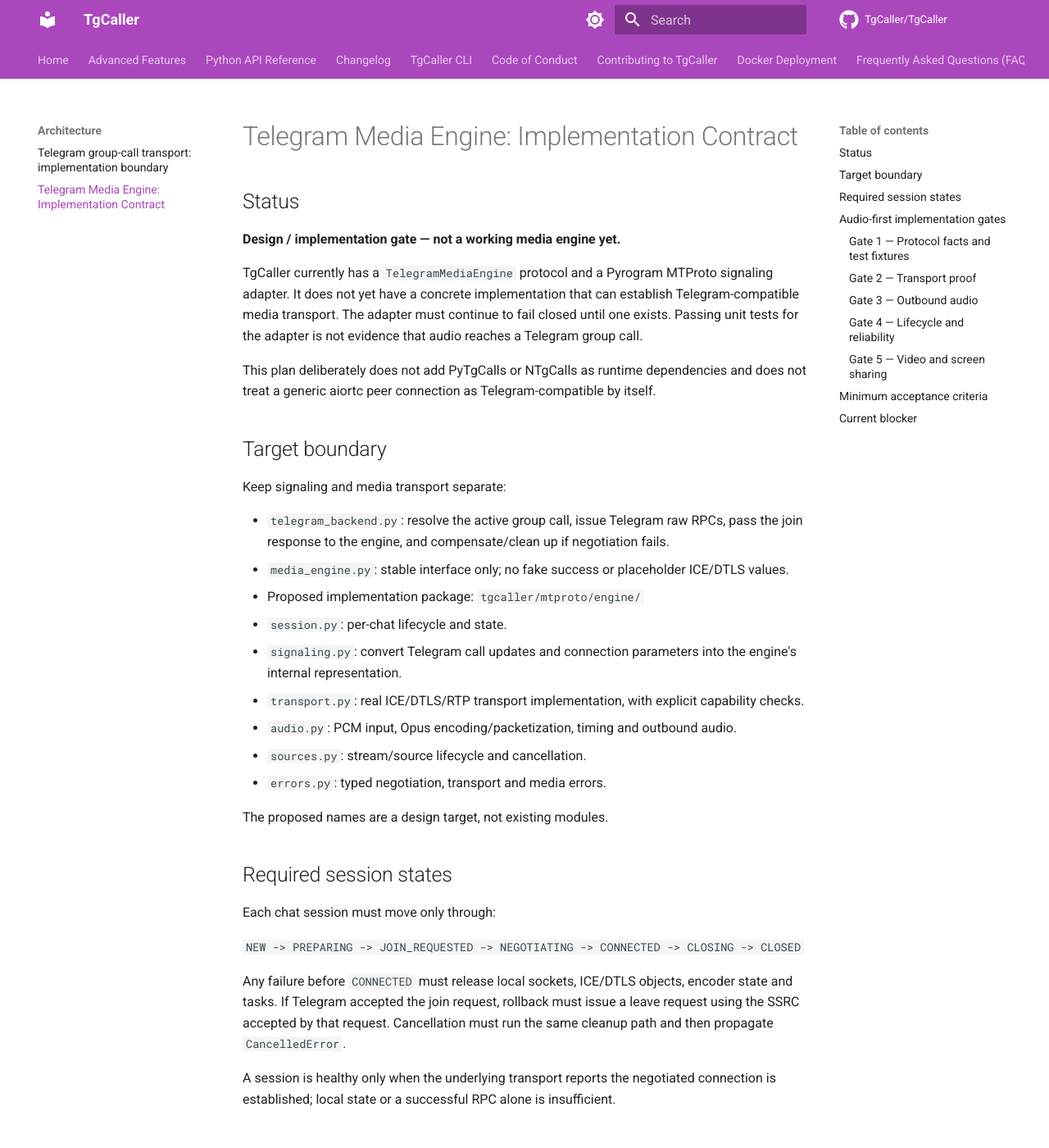
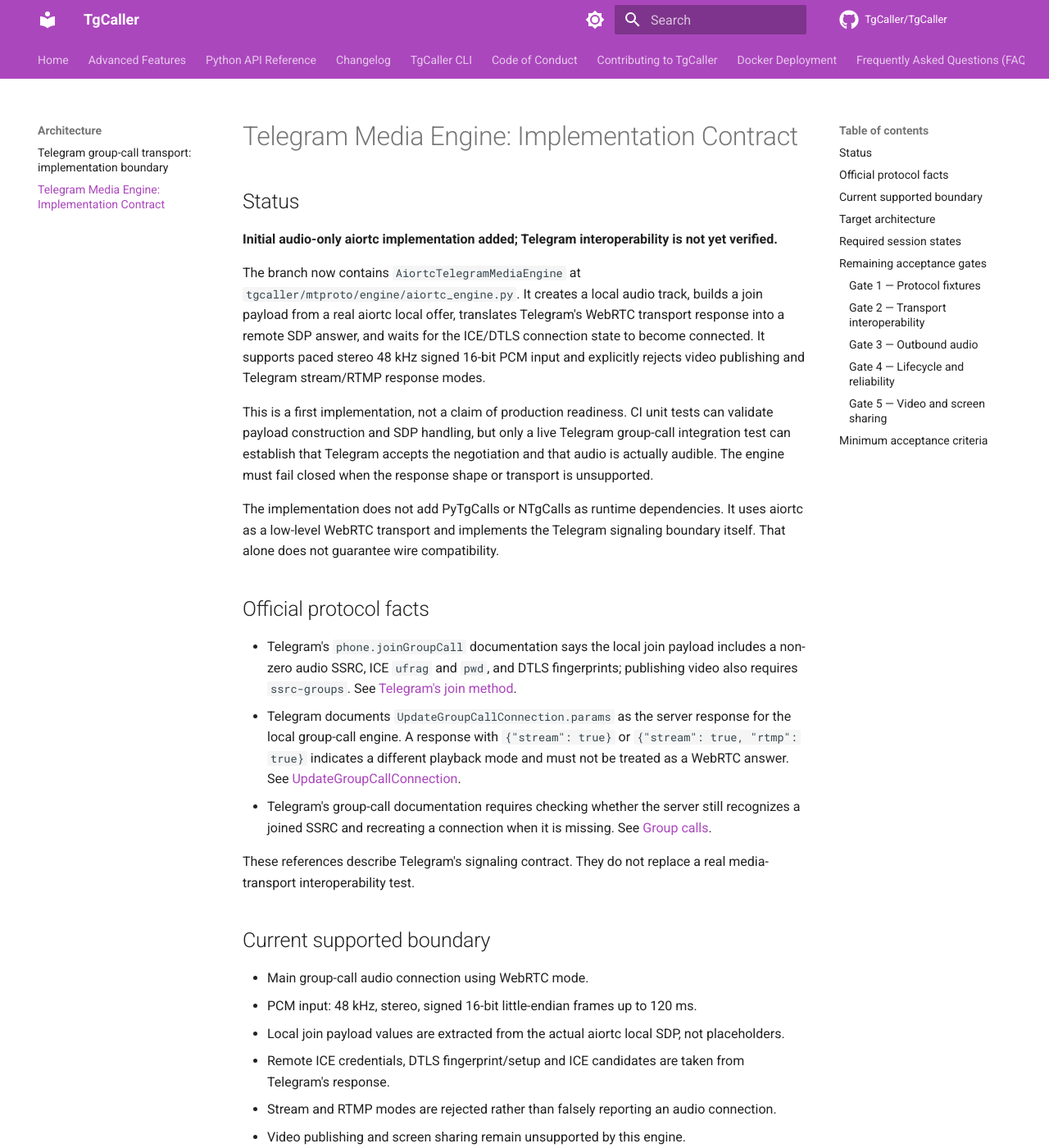
Before and after one commit to TgCaller/TgCaller, an MkDocs documentation site: the page built from docs/architecture/telegram-media-engine.md, in a window 1280 px wide and 1400 px high. Shown: the whole window at 82% size. Built offline with MkDocs 1.6.1 and Material for MkDocs 9.7.7, drawn with Linux system fonts in a browser that asks for light colours; comment, search, counter and statistics services are not loaded; some of the changed text lies outside the part shown.

Commit message:
Document initial aiortc audio engine and verification gates

```diff
--- a/docs/architecture/telegram-media-engine.md
+++ b/docs/architecture/telegram-media-engine.md
@@ -2,27 +2,39 @@
 
 ## Status
 
-**Design / implementation gate — not a working media engine yet.**
+**Initial audio-only aiortc implementation added; Telegram interoperability is not yet verified.**
 
-TgCaller currently has a `TelegramMediaEngine` protocol and a Pyrogram MTProto signaling adapter. It does not yet have a concrete implementation that can establish Telegram-compatible media transport. The adapter must continue to fail closed until one exists. Passing unit tests for the adapter is not evidence that audio reaches a Telegram group call.
+The branch now contains `AiortcTelegramMediaEngine` at `tgcaller/mtproto/engine/aiortc_engine.py`. It creates a local audio track, builds a join payload from a real aiortc local offer, translates Telegram's WebRTC transport response into a remote SDP answer, and waits for the ICE/DTLS connection state to become connected. It supports paced stereo 48 kHz signed 16-bit PCM input and explicitly rejects video publishing and Telegram stream/RTMP response modes.
 
-This plan deliberately does not add PyTgCalls or NTgCalls as runtime dependencies and does not treat a generic aiortc peer connection as Telegram-compatible by itself.
+This is a first implementation, not a claim of production readiness. CI unit tests can validate payload construction and SDP handling, but only a live Telegram group-call integration test can establish that Telegram accepts the negotiation and that audio is actually audible. The engine must fail closed when the response shape or transport is unsupported.
 
-## Target boundary
+The implementation does not add PyTgCalls or NTgCalls as runtime dependencies. It uses aiortc as a low-level WebRTC transport and implements the Telegram signaling boundary itself. That alone does not guarantee wire compatibility.
+
+## Official protocol facts
+
+- Telegram's `phone.joinGroupCall` documentation says the local join payload includes a non-zero audio SSRC, ICE `ufrag` and `pwd`, and DTLS fingerprints; publishing video also requires `ssrc-groups`. See [Telegram's join method](https://core.telegram.org/method/phone.joinGroupCall).
+- Telegram documents `UpdateGroupCallConnection.params` as the server response for the local group-call engine. A response with `{"stream": true}` or `{"stream": true, "rtmp": true}` indicates a different playback mode and must not be treated as a WebRTC answer. See [UpdateGroupCallConnection](https://core.telegram.org/constructor/updateGroupCallConnection).
+- Telegram's group-call documentation requires checking whether the server still recognizes a joined SSRC and recreating a connection when it is missing. See [Group calls](https://core.telegram.org/api/group-calls).
+
+These references describe Telegram's signaling contract. They do not replace a real media-transport interoperability test.
+
+## Current supported boundary
+
+- Main group-call audio connection using WebRTC mode.
+- PCM input: 48 kHz, stereo, signed 16-bit little-endian frames up to 120 ms.
+- Local join payload values are extracted from the actual aiortc local SDP, not placeholders.
+- Remote ICE credentials, DTLS fingerprint/setup and ICE candidates are taken from Telegram's response.
+- Stream and RTMP modes are rejected rather than falsely reporting an audio connection.
+- Video publishing and screen sharing remain unsupported by this engine.
+
+## Target architecture
 
 Keep signaling and media transport separate:
 
 - `telegram_backend.py`: resolve the active group call, issue Telegram raw RPCs, pass the join response to the engine, and compensate/clean up if negotiation fails.
-- `media_engine.py`: stable interface only; no fake success or placeholder ICE/DTLS values.
-- Proposed implementation package: `tgcaller/mtproto/engine/`
-  - `session.py`: per-chat lifecycle and state.
-  - `signaling.py`: convert Telegram call updates and connection parameters into the engine's internal representation.
-  - `transport.py`: real ICE/DTLS/RTP transport implementation, with explicit capability checks.
-  - `audio.py`: PCM input, Opus encoding/packetization, timing and outbound audio.
-  - `sources.py`: stream/source lifecycle and cancellation.
-  - `errors.py`: typed negotiation, transport and media errors.
-
-The proposed names are a design target, not existing modules.
+- `media_engine.py`: stable interface and strict parsing/validation helpers.
+- `engine/aiortc_engine.py`: current audio-only implementation, session lifecycle, PCM source, and Telegram-to-SDP negotiation adapter.
+- Future modules may split session, signaling, audio sources, video, and error handling further as the implementation grows.
 
 ## Required session states
 
@@ -34,27 +46,25 @@ Any failure before `CONNECTED` must release local sockets, ICE/DTLS objects, enc
 
 A session is healthy only when the underlying transport reports the negotiated connection is established; local state or a successful RPC alone is insufficient.
 
-## Audio-first implementation gates
+## Remaining acceptance gates
 
-### Gate 1 — Protocol facts and test fixtures
+### Gate 1 — Protocol fixtures
 
-- Capture/document the exact Telegram `phone.joinGroupCall` payload shape and the `updateGroupCallConnection` fields supported by the chosen Telegram layer.
-- Build sanitized fixtures from protocol documentation or controlled test sessions; never commit account credentials, access hashes, private call data or live secrets.
-- Validate audio SSRC, ICE credentials, DTLS fingerprint/setup, negotiated endpoints and returned server parameters.
-- Reject missing or unknown required fields rather than manufacturing defaults.
+- Add sanitized fixtures for real Telegram WebRTC response updates, including supported and unsupported response variants.
+- Validate signed/unsigned SSRC representation, ICE candidates, DTLS setup/fingerprint, and codec negotiation against Telegram behavior.
+- Never commit account credentials, access hashes, private call data or live secrets.
 
-### Gate 2 — Transport proof
+### Gate 2 — Transport interoperability
 
-- Implement or select a transport implementation that can be shown to match Telegram's group-call protocol without adding PyTgCalls/NTgCalls as a runtime dependency.
-- Prove ICE connectivity, DTLS fingerprint verification, RTP/RTCP behavior, audio codec parameters and Telegram's connection-update handling in an isolated integration test.
-- Do not mark this gate complete just because an aiortc offer/answer succeeds against a generic WebRTC peer.
+- Test a real join against a dedicated Telegram test group and confirm ICE/DTLS reaches connected.
+- Confirm that Telegram accepts the local payload and remote SDP answer.
+- Verify that remote RTP arrives and outbound RTP is accepted; a generic aiortc peer test is not sufficient.
 
 ### Gate 3 — Outbound audio
 
-- Accept a documented PCM format and validate sample rate, channels and frame duration.
-- Encode to the negotiated codec and send paced media frames with monotonic timestamps.
-- Handle backpressure, end-of-stream, source replacement, cancellation and transport failure without silently dropping arbitrary bytes.
+- Validate sample rate, channels, PCM frame duration, pacing and queue backpressure.
 - Confirm actual audible output in a dedicated Telegram test group.
+- Test end-of-stream, source replacement, cancellation and transport failure without silently dropping arbitrary bytes.
 
 ### Gate 4 — Lifecycle and reliability
 
@@ -75,7 +85,3 @@ Only after audio-only transport is verified: negotiate video SSRC groups, codec/
 - Audio integration test demonstrates audible output in a real test group.
 - Failed join and cancellation leave no local session or resource leak.
 - CI tests and package build pass, and live verification is reported separately from CI.
-
-## Current blocker
-
-The repository does not yet contain a concrete implementation of the Telegram media protocol. Before writing transport code, the project must establish the exact signaling/media behavior it will implement and verify that the chosen low-level transport can reproduce it. Until then, `PyrogramGroupCallBackend` is only the signaling adapter and cannot stream media on its own.
```
